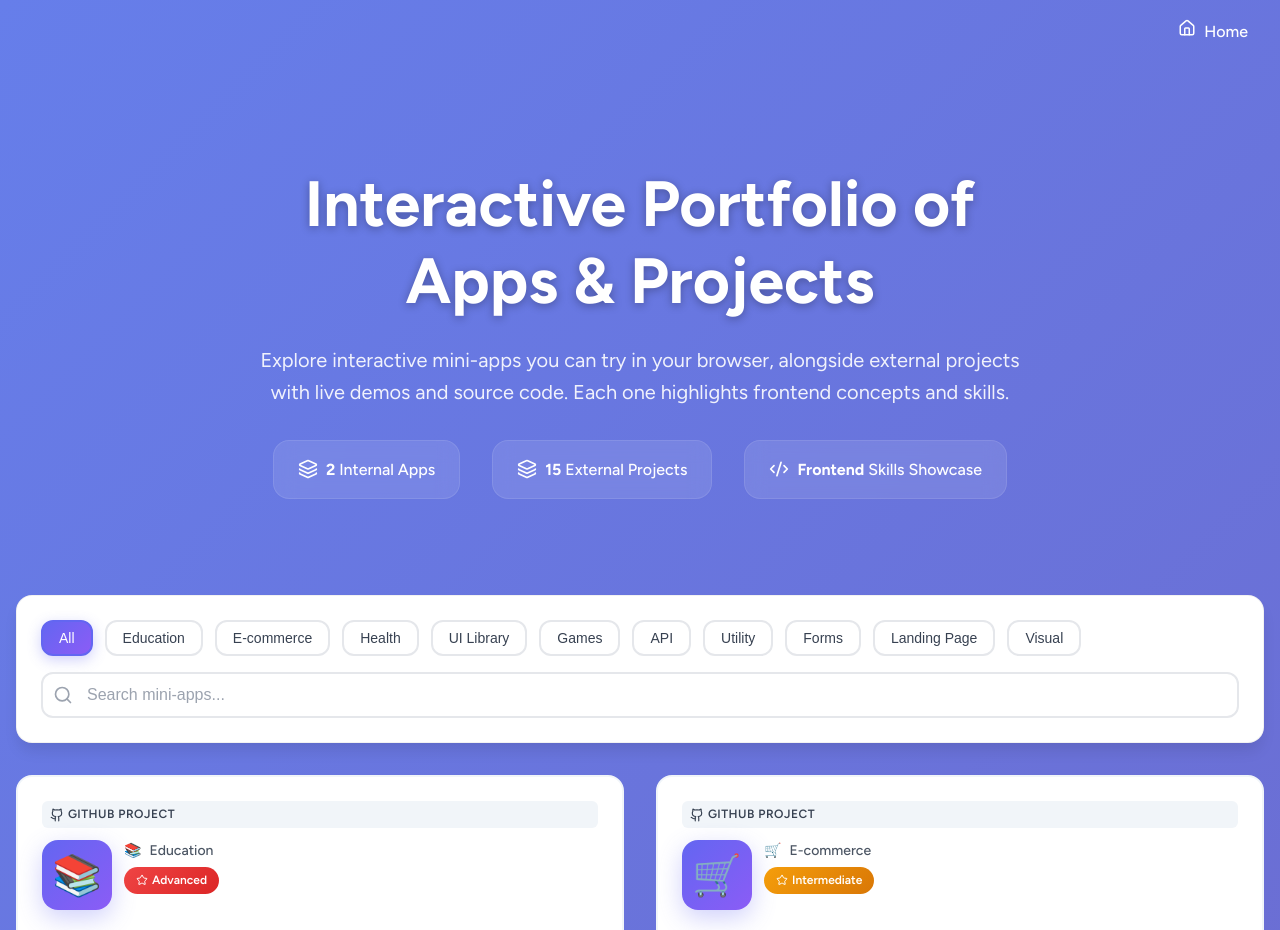
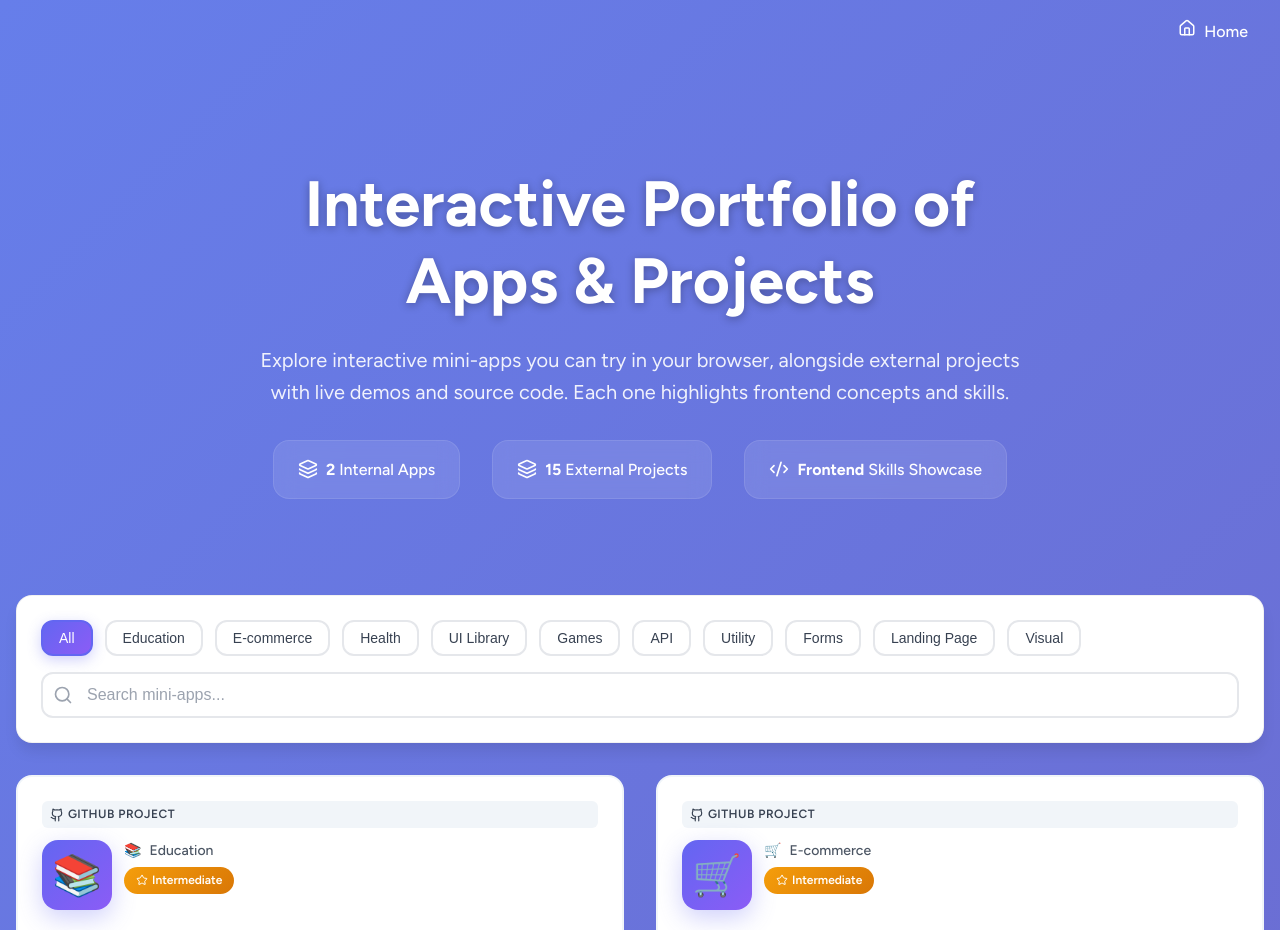
Before and after one commit to ellamm/portfolio, a React (Vite) app: page / in a window 1280 px wide. Shown: the top 930 px of the page. Built offline with nearby package versions, Linux system fonts and the light colour scheme; a web font is replaced by a local one.

Commit message:
Change difficulty level from Advanced to Intermediate

```diff
--- a/src/data/miniApps.js
+++ b/src/data/miniApps.js
@@ -10,7 +10,7 @@ export const miniApps = [
     category: "Education",
     type: "external",
     tech: ["React", "CSS", "React Router"],
-    difficulty: "Advanced",
+    difficulty: "Intermediate",
     features: ["Course search & filtering", "Progress tracking", "Pagination"],
     skills: [
       "React Hooks (Custom hooks)",
```
